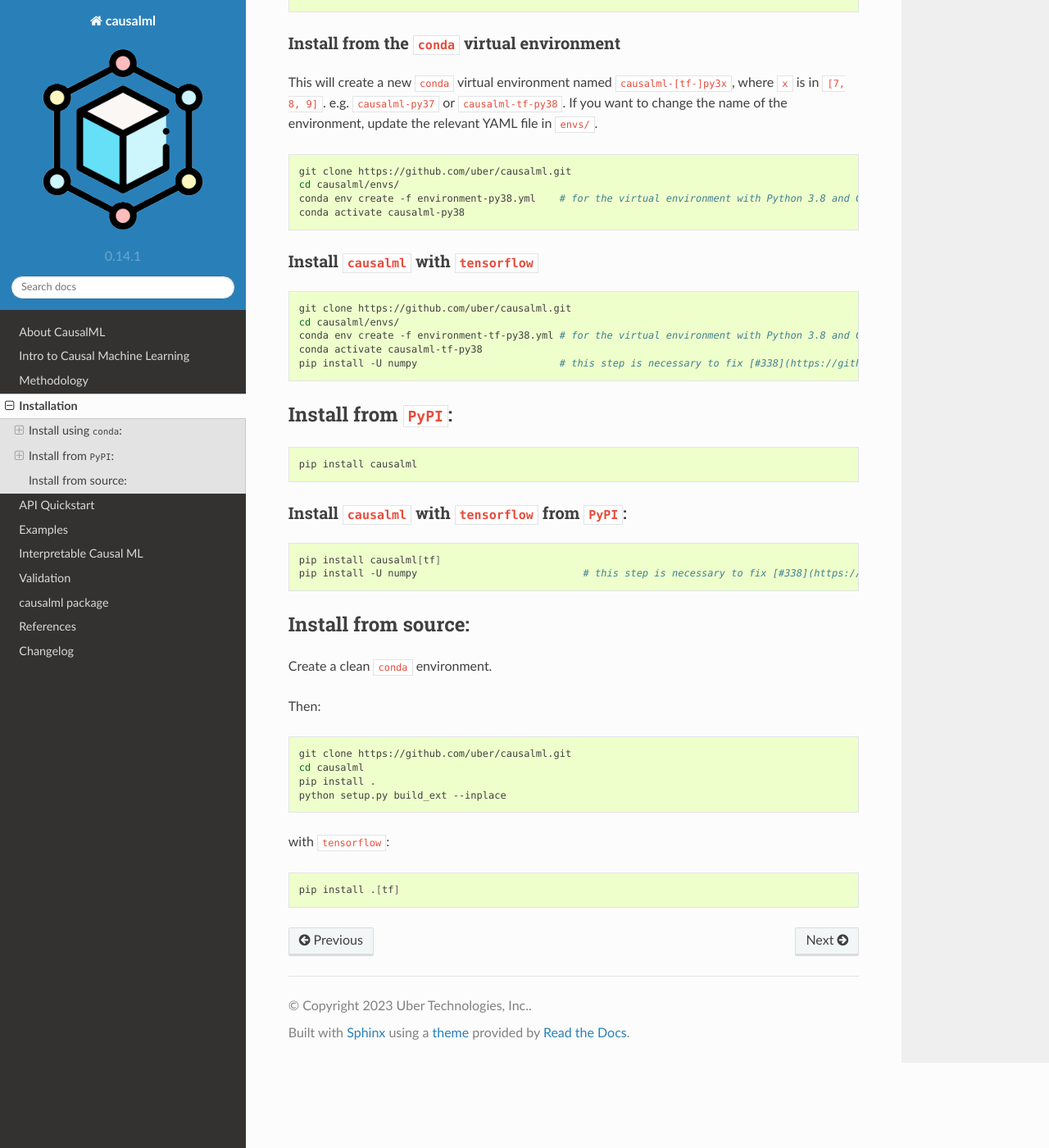
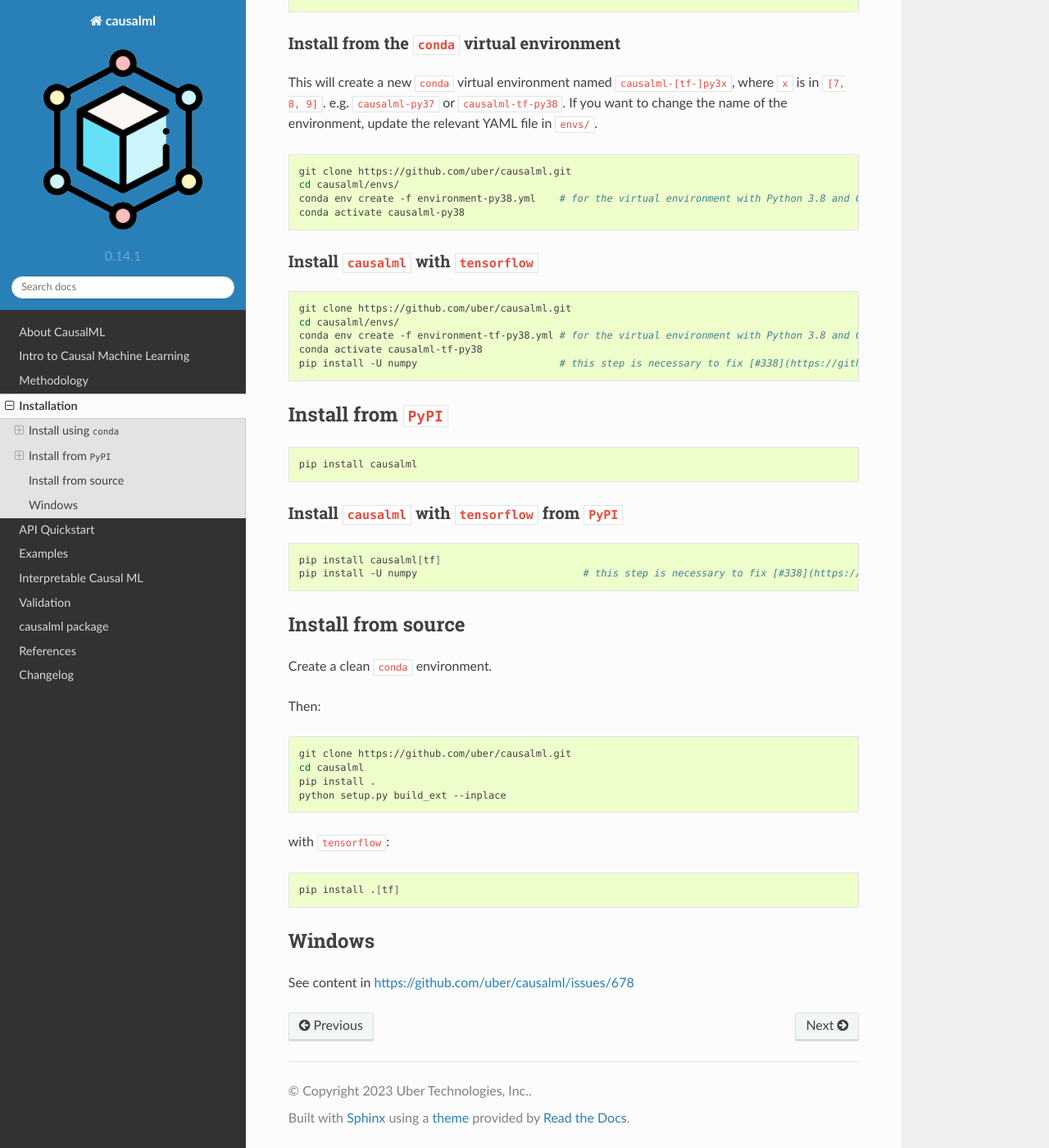
Before and after one commit to uber/causalml, a Sphinx documentation site: the page built from docs/installation.rst, in a window 1280 px wide and 1400 px high, scrolled down 674 px. Shown: the whole window at 82% size. Built offline with Sphinx 7.4.7 and the Read the Docs theme 2.0.0, drawn with Linux system fonts in a browser that asks for light colours; pages that are not in the unit, such as notebooks, are missing from menus.

Commit message:
remove some colons, add Windows link

```diff
--- a/docs/installation.rst
+++ b/docs/installation.rst
@@ -52,15 +52,15 @@
     conda activate causalml-tf-py38
     pip install -U numpy			# this step is necessary to fix [#338](https://github.com/uber/causalml/issues/338)
 
-Install from ``PyPI``:
-----------------------
+Install from ``PyPI``
+---------------------
 
 .. code-block:: bash
 
     pip install causalml
 
-Install ``causalml`` with ``tensorflow`` from ``PyPI``:
-^^^^^^^^^^^^^^^^^^^^^^^^^^^^^^^^^^^^^^^^^^^^^^^^^^^^^^^
+Install ``causalml`` with ``tensorflow`` from ``PyPI``
+^^^^^^^^^^^^^^^^^^^^^^^^^^^^^^^^^^^^^^^^^^^^^^^^^^^^^^
 
 .. code-block:: bash
 
@@ -68,8 +68,8 @@
     pip install -U numpy                            # this step is necessary to fix [#338](https://github.com/uber/causalml/issues/338)
 
 
-Install from source:
---------------------
+Install from source
+-------------------
 
 Create a clean ``conda`` environment.
 
@@ -94,3 +94,9 @@
 .. code-block:: bash
 
     pip install .[tf]
+
+
+Windows
+-------
+
+See content in https://github.com/uber/causalml/issues/678
```
Also changed, not shown: other parts of docs/installation.rst (+4 -4 lines).
